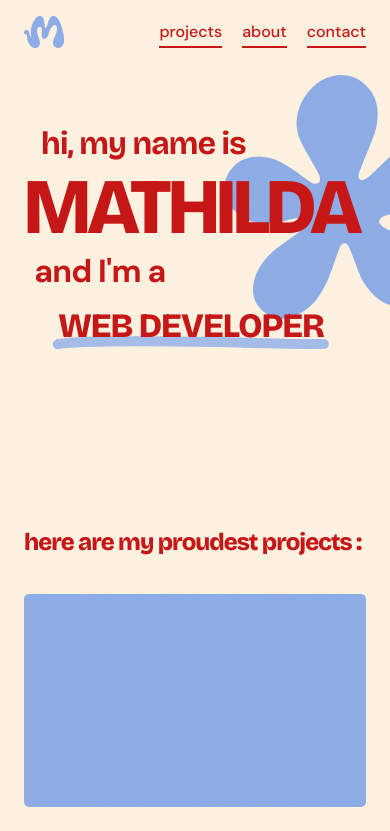
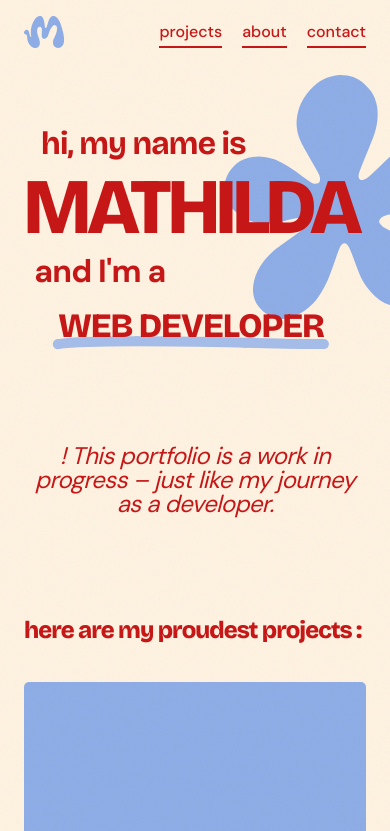
Before and after one commit to makidonk/makidonk.github.io, a React (Vite) app: page / in a window 390 px wide. Shown: the top 831 px of the page. Built offline with nearby package versions, Linux system fonts and the light colour scheme.

Commit message:
added text in hero "progress"

```diff
--- a/src/components/Hero.tsx
+++ b/src/components/Hero.tsx
@@ -27,7 +27,7 @@ export function Hero() {
         </ul>
       </nav>
 
-      <div className="shell relative pb-32 pt-20 md:pb-36 md:pt-12">
+      <div className="shell relative pb-12 pt-20 md:pb-36 md:pt-12">
         <Flower className="absolute -right-[22vw] top-4 z-0 w-[68vw] sm:-right-[12vw] sm:w-[52vw] md:right-[-2vw] md:top-4 md:w-[44vw] md:max-w-[640px]" />
 
         {/*
@@ -73,6 +73,13 @@ export function Hero() {
       </div>
 
       <WavePoint order={4} className="absolute left-[92%] top-[97%]" />
+      <div className="shell">
+        {" "}
+        <p className="py-10 text-center font-sans italic text-[1.5rem] leading-none tracking-tight mt-4 ">
+          ! This portfolio is a work in progress – just like my journey as a
+          developer.
+        </p>
+      </div>
     </header>
   );
 }
```
